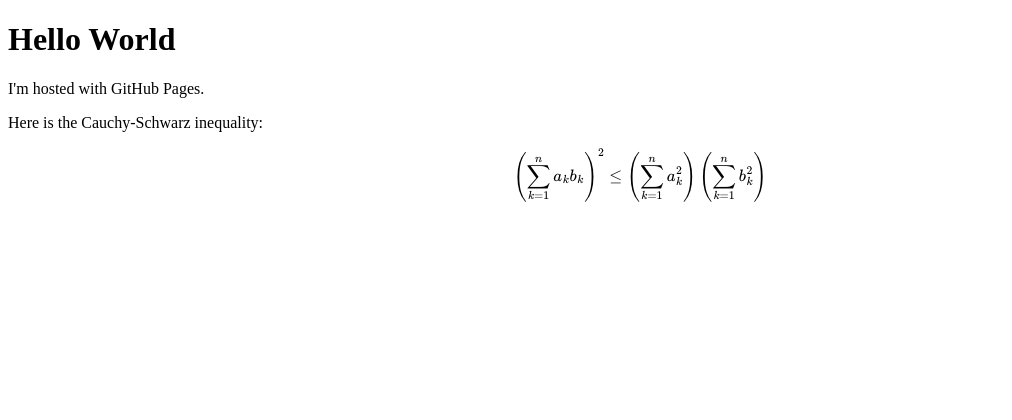
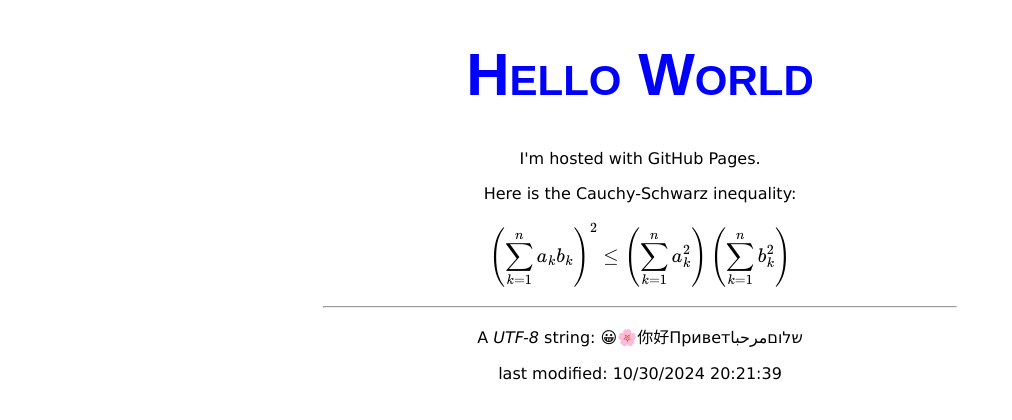
Before and after one commit to nadrojpeg/nadrojpeg.github.io, a plain HTML site: page index.html in a window 1280 px wide. Shown: the whole page, without its empty margins (0-1012 px from the left). Drawn offline with nearby package versions, Linux system fonts and the light colour scheme.

Commit message:
Third Commit
Adding CSS

```diff
--- /dev/null
+++ b/css/neko.css
@@ -0,0 +1,12 @@
+body {
+    font-family:Verdana, Geneva, Tahoma, sans-serif;
+    text-align: center;
+    text-justify: newspaper;
+}
+h1 {
+    color: blue;
+    text-align: center;
+    font-size: 60px;
+    font-family: Arial, Helvetica, sans-serif;
+    font-variant: small-caps;
+}
--- a/index.html
+++ b/index.html
@@ -1,6 +1,8 @@
 <!DOCTYPE html>
-<html>
+<html lang="en">
     <head>
+        <meta charset="utf-8">
+        <title>NekoBaba</title>
         <script id="MathJax-script" async src="https://cdn.jsdelivr.net/npm/mathjax@3/es5/tex-mml-chtml.js"></script>
         <script>
             MathJax = {
@@ -9,13 +11,20 @@
               }
             };
         </script>
+        <link rel="stylesheet" href="css/neko.css">
     </head>
     <body>
       <h1>Hello World</h1>
       <p>I'm hosted with GitHub Pages.</p>
-Here is the Cauchy-Schwarz inequality:
+      <p>Here is the Cauchy-Schwarz inequality:
       $$
       \left( \sum_{k=1}^n a_k b_k \right)^2 \leq \left( \sum_{k=1}^n a_k^2 \right) \left( \sum_{k=1}^n b_k^2 \right)
       $$
+      </p>
+      <hr align="center" width="50%">
+      <p>A <em>UTF-8</em> string: 😀🌸你好Приветשלוםمرحبا</p>
+      <script>
+        document.write("last modified: " + document.lastModified);
+      </script>
     </body>
 </html>
```
Lines whose indentation alone changed are shown as unchanged.
